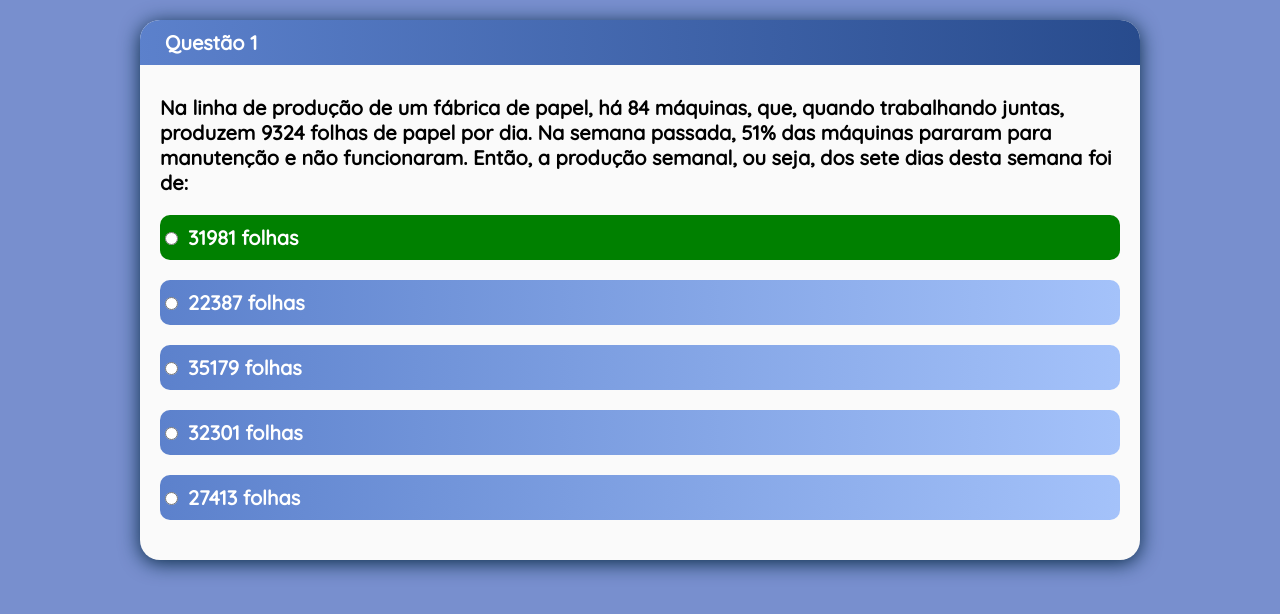
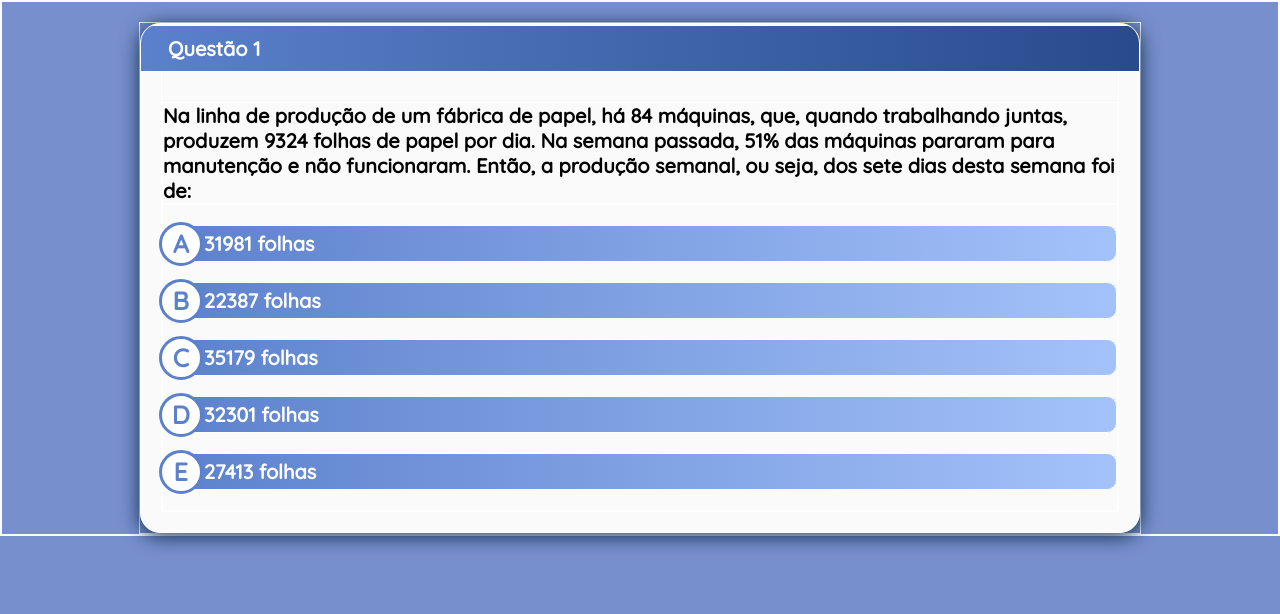
Before and after one commit to LeonardoDaLuz/MQG-Gerador-de-Questoes-De-Matematica, a website built with webpack: page src/index.html in a window 1280 px wide. Built offline with nearby package versions, Linux system fonts and the light colour scheme; a web font is replaced by a local one.

Commit message:
Melhorias na interface e design

```diff
--- a/src/QuestionController.js
+++ b/src/QuestionController.js
@@ -2,8 +2,7 @@ import Mathf from './Mathf';
 
 
 export default class QuestionController {
-    constructor(QuestaoData)
-    {
+    constructor(QuestaoData) {
         this.QuestaoData = QuestaoData;
         /*
         enunciado
@@ -14,51 +13,73 @@ export default class QuestionController {
 
     gerarElementos() {
         var container = document.createElement("div");
-        container.id="Questao";
+        container.id = "Questao";
         var header = document.createElement("div");
-        header.innerHTML="Questão 1";
+        header.innerHTML = "Questão 1";
         header.classList.add("questHeader");
         container.appendChild(header);
         var enunciado = document.createElement("div");
         enunciado.classList.add("enunciado");
-        enunciado.innerHTML=this.QuestaoData.enunciado;
+        enunciado.innerHTML = this.QuestaoData.enunciado;
         container.appendChild(enunciado);
         var form = document.createElement("form");
         container.appendChild(form);
-        var alternativaCerta =  this.QuestaoData.alternativas[this.QuestaoData.alternativaCerta];
+        var alternativaCerta = this.QuestaoData.alternativas[this.QuestaoData.alternativaCerta];
         this.QuestaoData.alternativas = this.randomizeArray(this.QuestaoData.alternativas);
-        console.log("certa:"+alternativaCerta);
+        console.log("certa:" + alternativaCerta);
+        var letras = ['A', 'B', 'C', 'D', 'E', 'F']
+        var elementosDasAlternativas = [];
+        for (var i = 0; i < this.QuestaoData.alternativas.length; i++) {
 
-        for(var i=0; i<this.QuestaoData.alternativas.length; i++) {
-
-            var alternativa = document.createElement("input");
+            let alternativa = document.createElement("input");
             alternativa.type = "radio";
-            alternativa.id = "alternativa-"+i;
-            alternativa.value =  alternativa.id ;
+            alternativa.id = "alternativa-" + i;
+            alternativa.value = alternativa.id;
             alternativa.name = "alt";
-            var label = document.createElement("label");
-            label.htmlFor =  alternativa.id;
+            let label = document.createElement("label");
+            label.htmlFor = alternativa.id;
             label.innerHTML = this.QuestaoData.alternativas[i];
             label.prepend(alternativa);
             form.appendChild(label);
+            let AltLetra = document.createElement("div");
+            AltLetra.classList.add("alternativaLetra");
+            AltLetra.innerHTML = letras[i];
+            label.prepend(AltLetra);
             //form.appendChild(document.createElement("br"));
             console.log(this.QuestaoData.alternativas[i]);
 
-            if(alternativaCerta==this.QuestaoData.alternativas[i]){
+            elementosDasAlternativas.push(label);
+
+            label.addEventListener('click', function (event) {
+                if (event.target != label)
+                    return;
+
+                seleciona(event, elementosDasAlternativas);
+            });
+
+            if (alternativaCerta == this.QuestaoData.alternativas[i]) {
                 label.classList.add("alternativaCerta");
             }
         }
 
 
-        return  container ;
+        function seleciona(event, elementosDasAlternativas) {
+            elementosDasAlternativas.forEach(element => {
+                element .classList.remove('selected');
+            })
+
+            event.target.classList.add("selected");
+        }
+
+        return container;
     }
 
     randomizeArray(array) {
         var oldArray = array;
         var length = array.length;
         var newArray = [];
-        for(var i = 0; i<length; i++){
-            var random = Math.round(Mathf.RandomRange(0, oldArray.length-1));
+        for (var i = 0; i < length; i++) {
+            var random = Math.round(Mathf.RandomRange(0, oldArray.length - 1));
             newArray.push(oldArray[random]);
             oldArray.splice(random, 1);
         }
--- a/src/geradorDeQuestoes.css
+++ b/src/geradorDeQuestoes.css
@@ -1,6 +1,6 @@
 
 * {
-   /* border: 1px solid white;*/
+    border: 1px solid white;
 }
 #geradorContainer {
     font-family: 'Quicksand', Courier, monospace;
@@ -15,9 +15,9 @@
 }
 
 #Questao form label {
-
+    position: relative;
     display: block;
-    padding: 10px 0px;
+    padding: 5px 0px 5px 40px;
     cursor: pointer;
     color: white;
     background-color: rgb(54, 83, 138);
@@ -25,12 +25,25 @@
     border-radius: 10px;
     margin: 20px 0px;
 }
+#Questao form label.selected {
+    position: relative;
+    display: block;
+    padding: 5px 0px 5px 40px;
+    cursor: pointer;
+    color: white;
+    background-color: rgb(54, 83, 138);
+    background-image: linear-gradient(to right, rgb(18, 27, 46) , rgb(93, 125, 184));
+    border-radius: 10px;
+    margin: 20px 0px;
+}
+
 #Questao form input {
 margin-right: 10px;
+display: none;
 }
 
 #Questao .alternativaCerta {
-    background-image: linear-gradient(to right, green , green);
+   /* background-image: linear-gradient(to right, green , green);*/
 
 }
 .questHeader {
@@ -40,3 +53,25 @@ margin-right: 10px;
     padding: 10px 10px 10px 30px;
     background-image: linear-gradient(to right, rgb(92, 129, 204) , rgb(30, 65, 129));
 }
+.alternativaLetra
+{
+    display: block;
+    background-color: white;
+    color: rgb(92, 129, 204);
+    border: 3px solid rgb(92, 129, 204);
+    height:1.5em;
+    width: 1.5em;
+    line-height: 1.5em;
+    text-align: center;
+    border-radius: 1em;
+    position: absolute;
+    font-size: 25px;
+    left: -5px;
+    top: -4px;
+}
+
+#Questao form label.selected .alternativaLetra
+{
+    color: black;
+    border: 3px solid black;
+}
```
